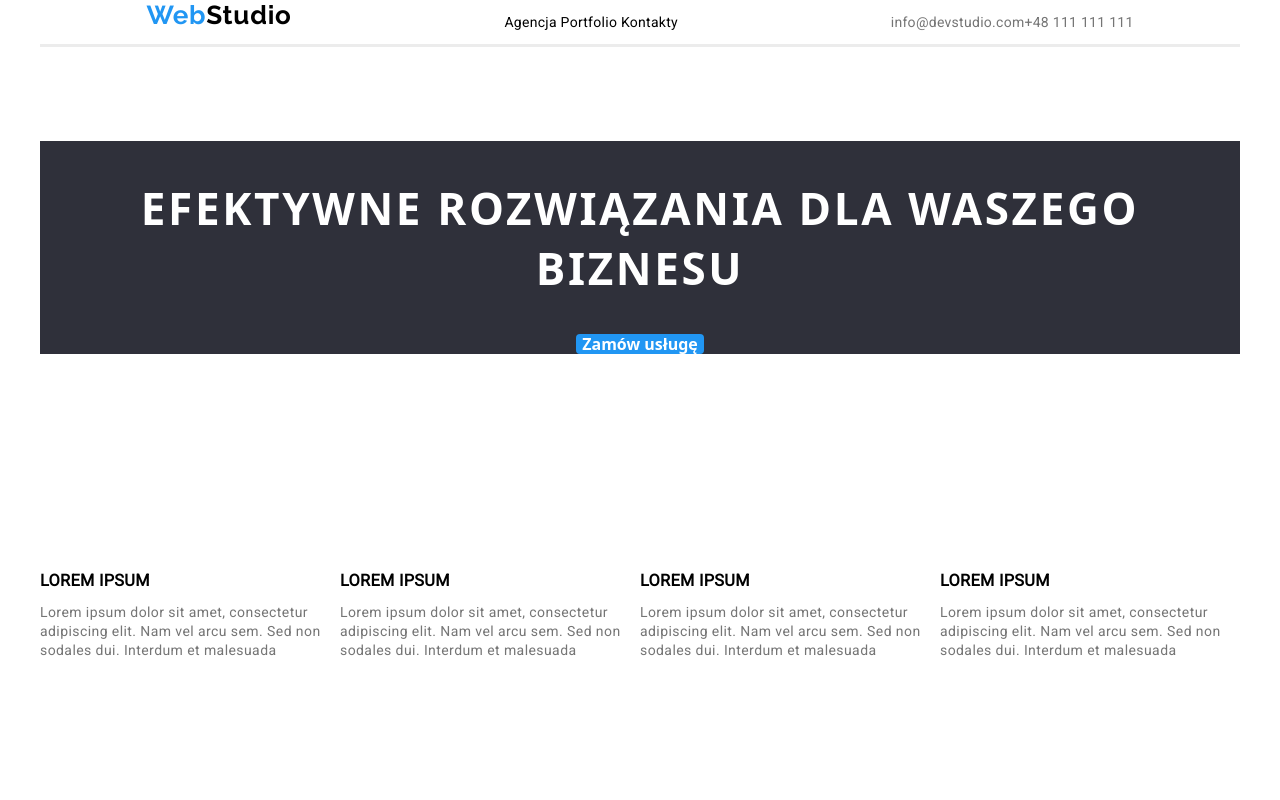
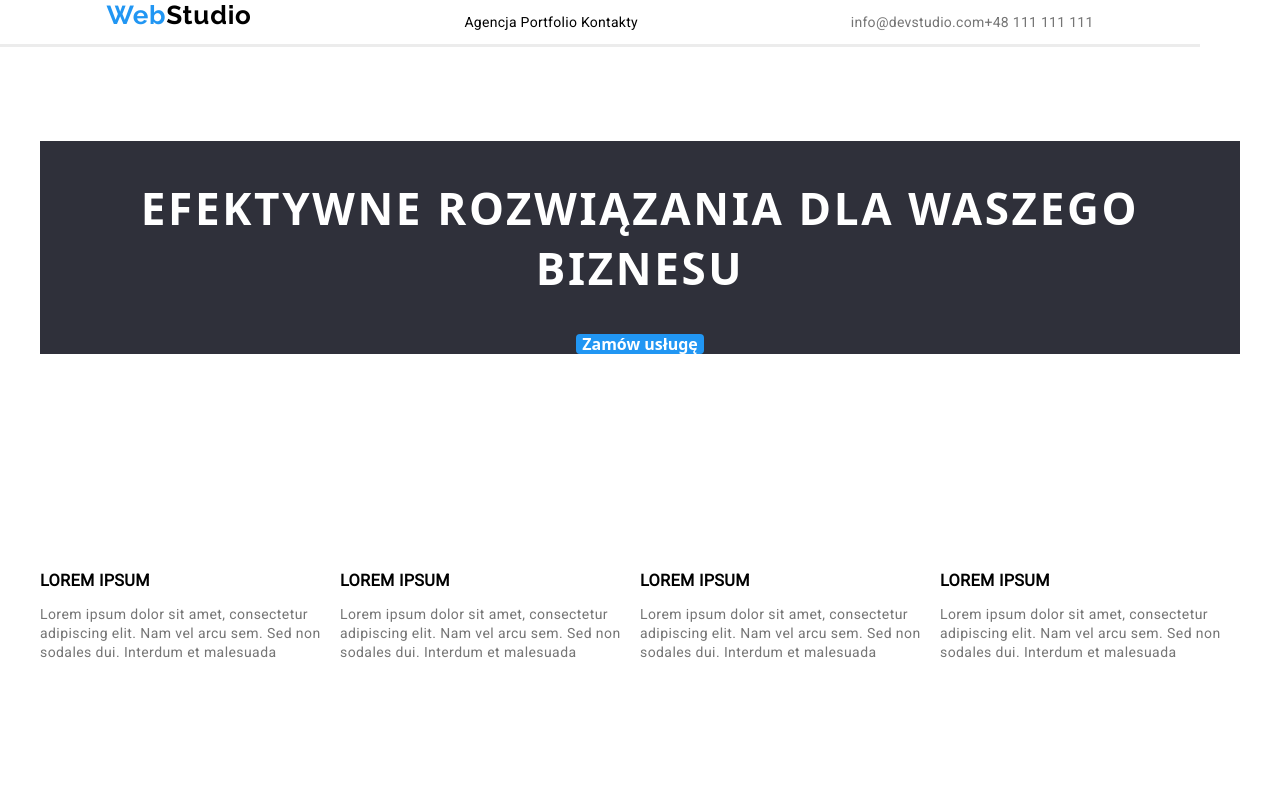
Before and after one commit to Arooooo98/goit-markup-hw-03, a plain HTML site: page index.html in a window 1280 px wide. Shown: the top 800 px of the page. Drawn offline with nearby package versions, Linux system fonts and the light colour scheme.

Commit message:
Poprawiona wersja container div

```diff
--- a/index.html
+++ b/index.html
@@ -15,7 +15,6 @@
     <title>Portfolio</title>
   </head>
   <body>
-    <div class="container">
     <!-- Nagłówek -->
     <header id="header">
       <a href="index.html" class="web"><span class="blue">Web</span>Studio</a>
@@ -33,22 +32,20 @@
 
         <!-- Link do numeru telefonu -->
         <a href="tel:+48111111111" class="te">+48 111 111 111</a>
-      </div>
     </header>
     <main>
       <section class="biznes">
-        <div class="mcontainer">
-          <div class="efekt">
+        <div class="container mcontainer">
+          <div class="container efekt">
             <h1>EFEKTYWNE ROZWIĄZANIA DLA WASZEGO BIZNESU</h1>
           </div>
           <button class="buttoni" type="button">Zamów usługę</button>
         </div>
       </section>
-      <section class="lor">
-        <div class="container">
+      <section class="container lor">
           <ul>
             <li>
-              <h3>LOREM IPSUM</p>
+              <h3>LOREM IPSUM</h3>
                <p>
                   Lorem ipsum dolor sit amet, consectetur adipiscing elit. Nam
                   vel arcu sem. Sed non sodales dui. Interdum et malesuada
@@ -56,7 +53,7 @@
             </li>
 
     <li>
-              <h3>LOREM IPSUM</p>
+              <h3>LOREM IPSUM</h3>
                <p>
                   Lorem ipsum dolor sit amet, consectetur adipiscing elit. Nam
                   vel arcu sem. Sed non sodales dui. Interdum et malesuada
@@ -64,7 +61,7 @@
             </li>
 
   <li>
-              <h3>LOREM IPSUM</p>
+              <h3>LOREM IPSUM</h3>
                <p>
                   Lorem ipsum dolor sit amet, consectetur adipiscing elit. Nam
                   vel arcu sem. Sed non sodales dui. Interdum et malesuada
@@ -72,7 +69,7 @@
             </li>
 
   <li>
-              <h3>LOREM IPSUM</p>
+              <h3>LOREM IPSUM</h3>
                <p>
                   Lorem ipsum dolor sit amet, consectetur adipiscing elit. Nam
                   vel arcu sem. Sed non sodales dui. Interdum et malesuada
@@ -104,8 +101,7 @@
           </ul>
       </section>
 
-      <section class="container">
-        <div class="teamc ">
+      <section class="container teamc">
           <h2>Nasz zespół</h2>
             <ul class="cards">
               <li class="item">
@@ -155,7 +151,6 @@
               </div>
       </section>
     </main>
-    </div>
   </body>
   <footer>
     <a href="index.html" class="web2"><span class="blue">Web</span>Studio</a>
```
